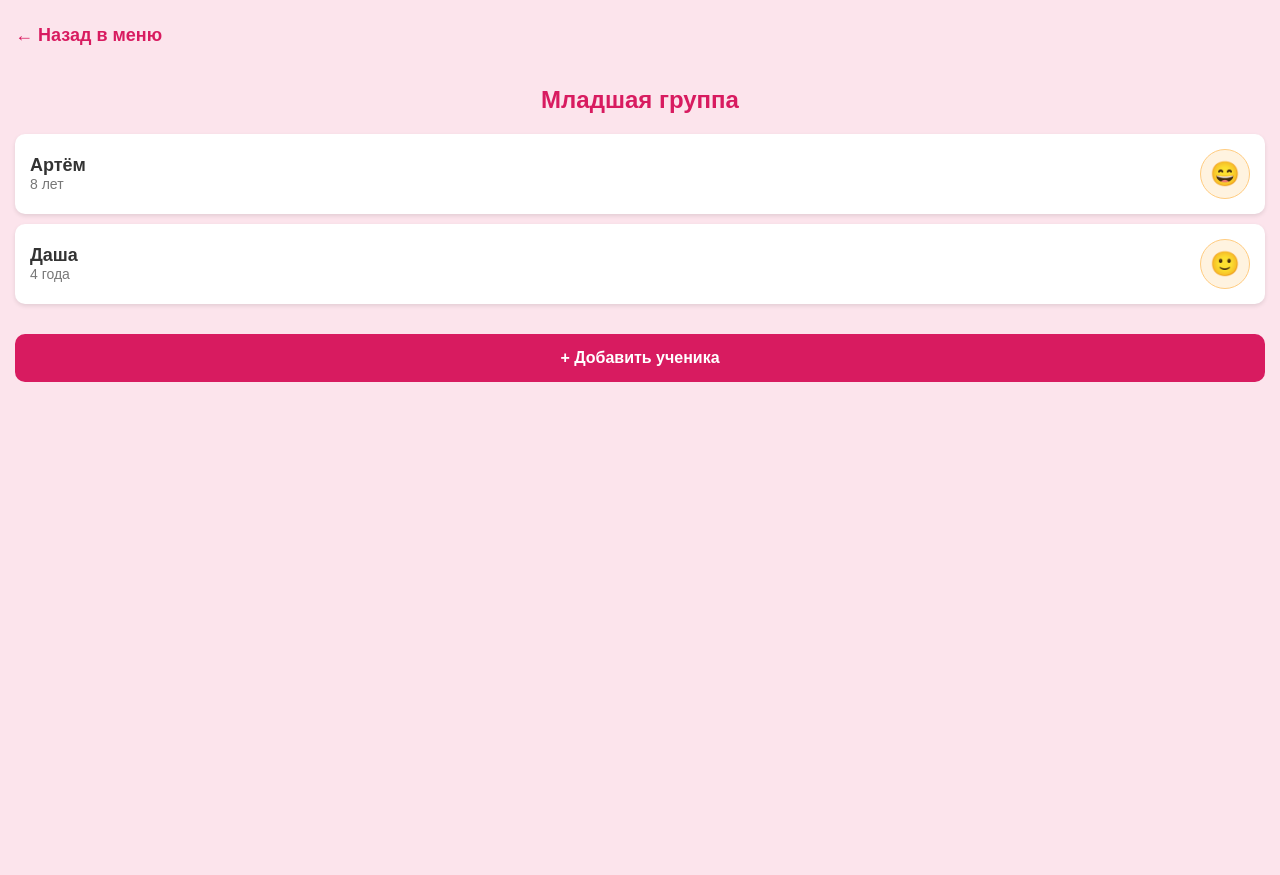
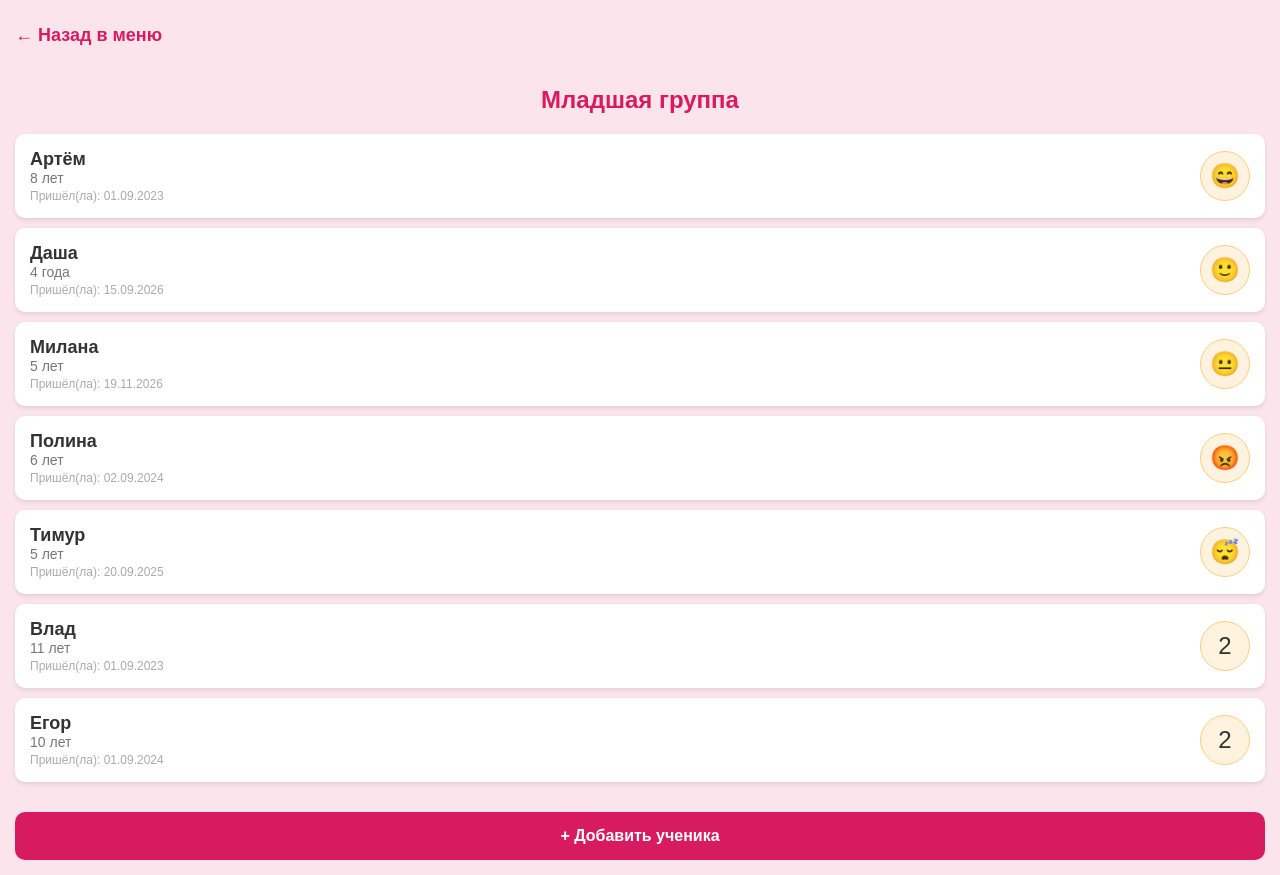
Before and after one commit to VaryaBelka/Gymnastics-app, a plain HTML site: page index.html in a window 1280 px wide. Both pictures are taken after a click on the button "🩰 Младшая группа". Before the commit the page ends 800 px from the top, so only its background shows below. Drawn offline with Linux system fonts and the light colour scheme.

Commit message:
Update index.html

```diff
--- a/index.html
+++ b/index.html
@@ -4,7 +4,6 @@
     <meta charset="UTF-8">
     <meta name="viewport" content="width=device-width, initial-scale=1.0">
     <title>Дневник Тренера</title>
-    <!-- Настройки для PWA (чтобы работало как приложение) -->
     <link rel="manifest" href="manifest.json">
     <style>
         * { box-sizing: border-box; }
@@ -14,17 +13,26 @@
         .menu button:active { background-color: #f8bbd0; }
         .screen { display: none; }
         .back-btn { background: none; border: none; color: #d81b60; font-size: 18px; font-weight: bold; padding: 10px 0; cursor: pointer; margin-bottom: 10px; }
-        .card { background: white; padding: 15px; margin-bottom: 10px; border-radius: 10px; display: flex; justify-content: space-between; align-items: center; box-shadow: 0 2px 4px rgba(0,0,0,0.1); }
+
+        .card-wrapper { margin-bottom: 10px; position: relative; }
+        .card { background: white; padding: 15px; border-radius: 10px; display: flex; justify-content: space-between; align-items: center; box-shadow: 0 2px 4px rgba(0,0,0,0.1); transition: 0.2s; cursor: pointer; }
+        .card:active { background-color: #f5f5f5; }
+        .card-info { display: flex; flex-direction: column; pointer-events: none; }
         .name { font-weight: bold; font-size: 18px; }
         .age { font-size: 14px; color: #777; }
-        .grade { font-size: 24px; background: #fff3e0; width: 50px; height: 50px; display: flex; justify-content: center; align-items: center; border-radius: 50%; border: 1px solid #ffcc80; cursor: pointer; }
+        .date { font-size: 12px; color: #aaa; margin-top: 3px; }
+        .grade { font-size: 24px; background: #fff3e0; width: 50px; height: 50px; display: flex; justify-content: center; align-items: center; border-radius: 50%; border: 1px solid #ffcc80; pointer-events: none; }
+
+        .delete-container { display: none; margin-top: 5px; }
+        .delete-btn { background: #ffebee; color: #d32f2f; border: 1px solid #ef9a9a; border-radius: 8px; padding: 10px; font-weight: bold; width: 100%; cursor: pointer; font-size: 16px;}
+
         .add-btn { background: #d81b60; color: white; border: none; padding: 15px; border-radius: 10px; font-size: 16px; font-weight: bold; width: 100%; margin-top: 20px; cursor: pointer; }
         .add-form { display: none; background: white; padding: 15px; border-radius: 10px; margin-top: 10px; }
         .add-form input { width: 100%; padding: 10px; margin-bottom: 10px; border: 1px solid #ccc; border-radius: 5px; font-size: 16px; }
         .add-form button { background: #4caf50; color: white; border: none; padding: 10px; width: 100%; border-radius: 5px; font-size: 16px; cursor: pointer; }
     </style>
 </head>
-<body onload="loadData()">
+<body>
 
     <div id="main-menu" class="screen" style="display: block;">
         <div class="header">
@@ -48,16 +56,43 @@
 
         <div id="add-form" class="add-form">
             <input type="text" id="new-name" placeholder="Имя ребенка">
-            <input type="text" id="new-age" placeholder="Возраст (например, 7 лет)">
+            <input type="text" id="new-age" placeholder="Возраст (например, 10 лет)">
+            <input type="text" id="new-date" placeholder="Дата зачисления (например, 01.09.2024)">
             <input type="text" id="new-grade" placeholder="Оценка (5 или 😄)">
             <button onclick="saveStudent()">Сохранить</button>
         </div>
     </div>
 
     <script>
-        var groups = JSON.parse(localStorage.getItem('gymnasticsData')) || {
-            junior: { title: "Младшая группа", students: [ { name: "Артём", age: "8 лет", grade: "😄" }, { name: "Даша", age: "4 года", grade: "🙂" } ] },
-            middle: { title: "Средняя группа", students: [ { name: "Алиса", age: "7 лет", grade: "7" }, { name: "Варя", age: "11 лет", grade: "8" } ] },
+        // Обновленный список групп с датами зачисления
+        var groups = JSON.parse(localStorage.getItem('gymnasticsDataV4')) || {
+            junior: {
+                title: "Младшая группа",
+                students: [
+                    { name: "Артём", age: "8 лет", date: "01.09.2023", grade: "😄" },
+                    { name: "Даша", age: "4 года", date: "15.09.2026", grade: "🙂" },
+                    { name: "Милана", age: "5 лет", date: "19.11.2026", grade: "😐" },
+                    { name: "Полина", age: "6 лет", date: "02.09.2024", grade: "😡" },
+                    { name: "Тимур", age: "5 лет", date: "20.09.2025", grade: "😴" },
+                    { name: "Влад", age: "11 лет", date: "01.09.2023", grade: "2" },
+                    { name: "Егор", age: "10 лет", date: "01.09.2024", grade: "2" }
+                ]
+            },
+            middle: {
+                title: "Средняя группа",
+                students: [
+                    { name: "Алиса", age: "7 лет", date: "02.09.2024", grade: "7" },
+                    { name: "Варя", age: "11 лет", date: "01.09.2023", grade: "8" },
+                    { name: "Вероника", age: "10 лет", date: "21.11.2026", grade: "🙂" },
+                    { name: "Дима", age: "13 лет", date: "01.09.2022", grade: "10" },
+                    { name: "Ксюша", age: "12 лет", date: "01.09.2023", grade: "2" },
+                    { name: "Маша", age: "13 лет", date: "01.09.2022", grade: "3" },
+                    { name: "Максим", age: "12 лет", date: "01.09.2023", grade: "4" },
+                    { name: "Никита", age: "14 лет", date: "01.09.2021", grade: "Н" },
+                    { name: "Соня", age: "10 лет", date: "01.09.2024", grade: "2" },
+                    { name: "Юля", age: "13 лет", date: "01.09.2022", grade: "6" }
+                ]
+            },
             senior: { title: "Старшая группа", students: [] },
             show: { title: "Шоу-группа", students: [] }
         };
@@ -82,17 +117,38 @@
             }
 
             groups[currentGroup].students.forEach(function(student, index) {
+                var wrapper = document.createElement('div');
+                wrapper.className = 'card-wrapper';
+
                 var card = document.createElement('div');
                 card.className = 'card';
                 card.innerHTML = `
-                    <div>
+                    <div class="card-info">
                         <div class="name">${student.name}</div>
                         <div class="age">${student.age}</div>
+                        <div class="date">Пришёл(ла): ${student.date}</div>
                     </div>
-                    <div class="grade" onclick="changeGrade(${index})">${student.grade}</div>
+                    <div class="grade">${student.grade}</div>
                 `;
-                list.appendChild(card);
+                card.onclick = function() { toggleDelete(this, index); };
+
+                var delContainer = document.createElement('div');
+                delContainer.className = 'delete-container';
+                delContainer.innerHTML = `<button class="delete-btn" onclick="deleteStudent(${index})">Удалить</button>`;
+
+                wrapper.appendChild(card);
+                wrapper.appendChild(delContainer);
+                list.appendChild(wrapper);
             });
+        }
+
+        function toggleDelete(cardElement, index) {
+            var delContainer = cardElement.nextElementSibling;
+            if (delContainer.style.display === 'block') {
+                delContainer.style.display = 'none';
+            } else {
+                delContainer.style.display = 'block';
+            }
         }
 
         function showAddForm() { document.getElementById('add-form').style.display = 'block'; }
@@ -104,32 +160,31 @@
             groups[currentGroup].students.push({
                 name: name,
                 age: document.getElementById('new-age').value || "-",
+                date: document.getElementById('new-date').value || "-",
                 grade: document.getElementById('new-grade').value || "🙂"
             });
 
-            localStorage.setItem('gymnasticsData', JSON.stringify(groups));
+            localStorage.setItem('gymnasticsDataV4', JSON.stringify(groups));
             document.getElementById('new-name').value = "";
             document.getElementById('new-age').value = "";
+            document.getElementById('new-date').value = "";
             document.getElementById('new-grade').value = "";
             document.getElementById('add-form').style.display = 'none';
             renderStudents();
         }
 
-        function changeGrade(index) {
-            var grades = ["😄", "🙂", "😐", "😴", "😡", "10", "9", "8", "7", "6", "5", "4", "3", "2", "1", "Н"];
-            var current = groups[currentGroup].students[index].grade;
-            var nextIndex = (grades.indexOf(current) + 1) % grades.length;
-            groups[currentGroup].students[index].grade = grades[nextIndex];
-            localStorage.setItem('gymnasticsData', JSON.stringify(groups));
-            renderStudents();
+        function deleteStudent(index) {
+            if(confirm("Точно удалить этого ученика?")) {
+                groups[currentGroup].students.splice(index, 1);
+                localStorage.setItem('gymnasticsDataV4', JSON.stringify(groups));
+                renderStudents();
+            }
         }
 
         function goBack() {
             document.getElementById('group-screen').style.display = 'none';
             document.getElementById('main-menu').style.display = 'block';
         }
-
-        function loadData() {}
     </script>
 </body>
 </html>
```
